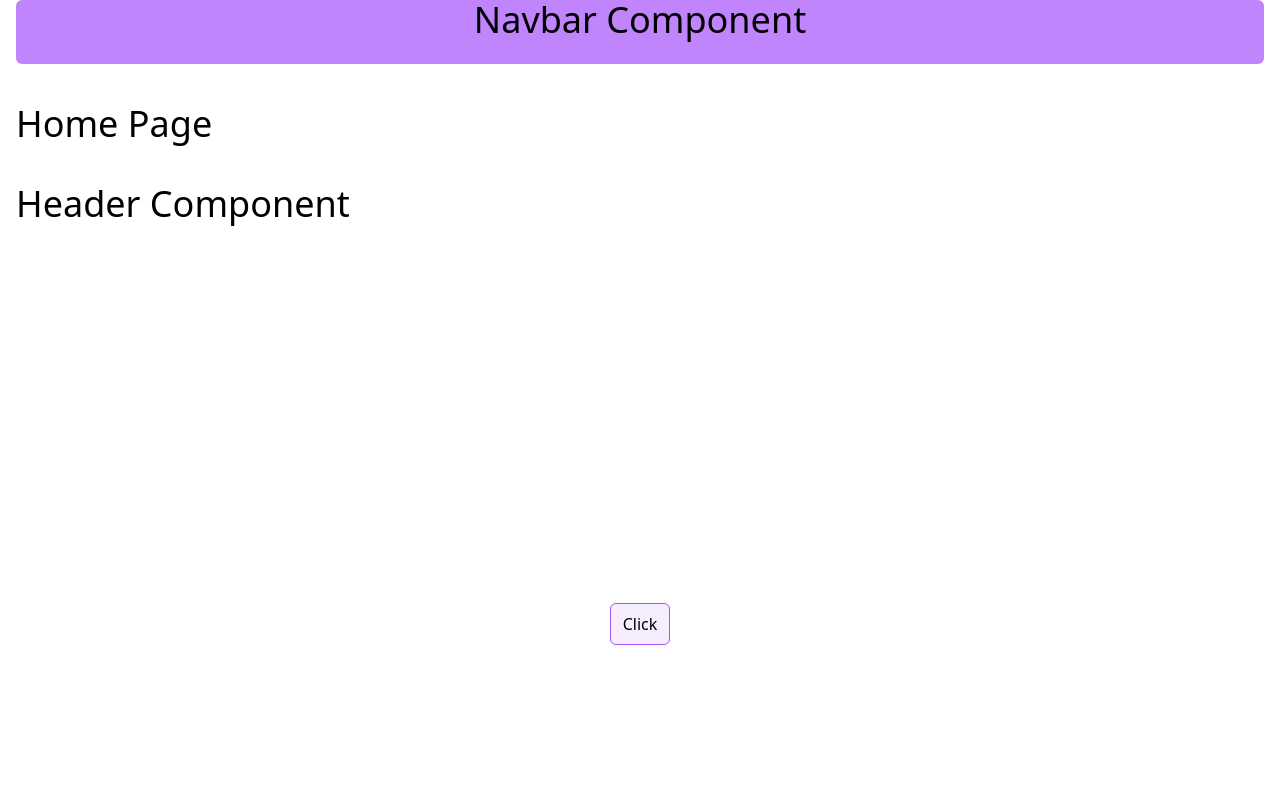
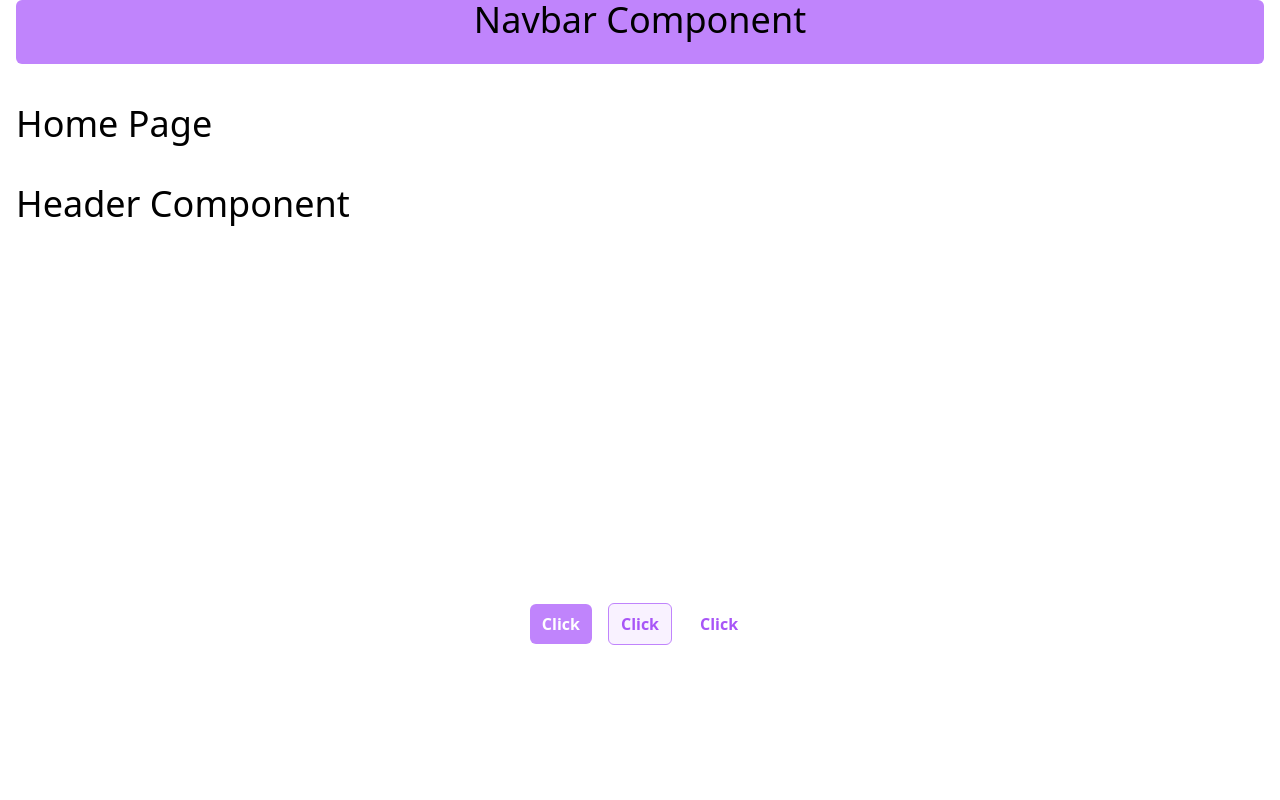
Before and after one commit to mahmud035/Level-2-Frontend-Track-All-Modules, a React (Vite) app in the folder 4. Reusable Components/reusable-components/: page / in a window 1280 px wide. Shown: the top 800 px of the page. Built offline with nearby package versions, Linux system fonts and the light colour scheme.

Commit message:
4-6 Reusable Button With Variants

```diff
--- a/4. Reusable Components/reusable-components/src/components/ui/Button.tsx
+++ b/4. Reusable Components/reusable-components/src/components/ui/Button.tsx
@@ -2,21 +2,21 @@ import { clsx } from 'clsx';
 import { twMerge } from 'tailwind-merge';
 import cn from '../../utils/cn';
 
-const Button = ({ className, outline }) => {
+const Button = ({ className, variant }) => {
+  const getVariant = (variant) => {
+    switch (variant) {
+      case 'outline':
+        return 'btn-outline';
+      case 'ghost':
+        return 'btn-ghost';
+
+      default:
+        return 'btn-solid';
+    }
+  };
+
   return (
-    <button
-      className={cn(
-        twMerge(
-          clsx(
-            'bg-purple-500 px-3 py-2 rounded-md',
-            {
-              'border border-purple-500 bg-opacity-10': outline,
-            },
-            className
-          )
-        )
-      )}
-    >
+    <button className={cn(twMerge(clsx(getVariant(variant), className)))}>
       Click
     </button>
   );
--- a/4. Reusable Components/reusable-components/src/pages/Home.tsx
+++ b/4. Reusable Components/reusable-components/src/pages/Home.tsx
@@ -8,7 +8,9 @@ const Home = () => {
       <Header />
 
       <div className="flex items-center justify-center w-full h-screen gap-4">
-        <Button outline={true} />
+        <Button variant="solid">Click</Button>
+        <Button variant="outline">Click</Button>
+        <Button variant="ghost">Click</Button>
       </div>
     </div>
   );
--- a/4. Reusable Components/reusable-components/src/styles/button.css
+++ b/4. Reusable Components/reusable-components/src/styles/button.css
@@ -1,11 +1,13 @@
 @layer components {
-  .btn {
-    @apply px-3 py-2 font-medium text-white rounded-md;
+  .btn-solid {
+    @apply px-3 py-2 font-semibold text-white transition-all bg-purple-400 rounded-md hover:bg-purple-500 focus:bg-purple-500;
   }
-  .btn-primary {
-    @apply bg-purple-400;
+
+  .btn-outline {
+    @apply px-3 py-2 font-semibold text-purple-500 transition-all bg-purple-400 border border-purple-400 rounded-md bg-opacity-10 hover:bg-opacity-20 focus:bg-purple-400 focus:text-white;
   }
-  .btn-danger {
-    @apply bg-red-400;
+
+  .btn-ghost {
+    @apply px-3 py-2 font-semibold text-purple-500 transition-all bg-purple-400 bg-opacity-0 rounded-md hover:bg-opacity-20 focus:bg-purple-400 focus:text-white focus:bg-opacity-20;
   }
 }
```
